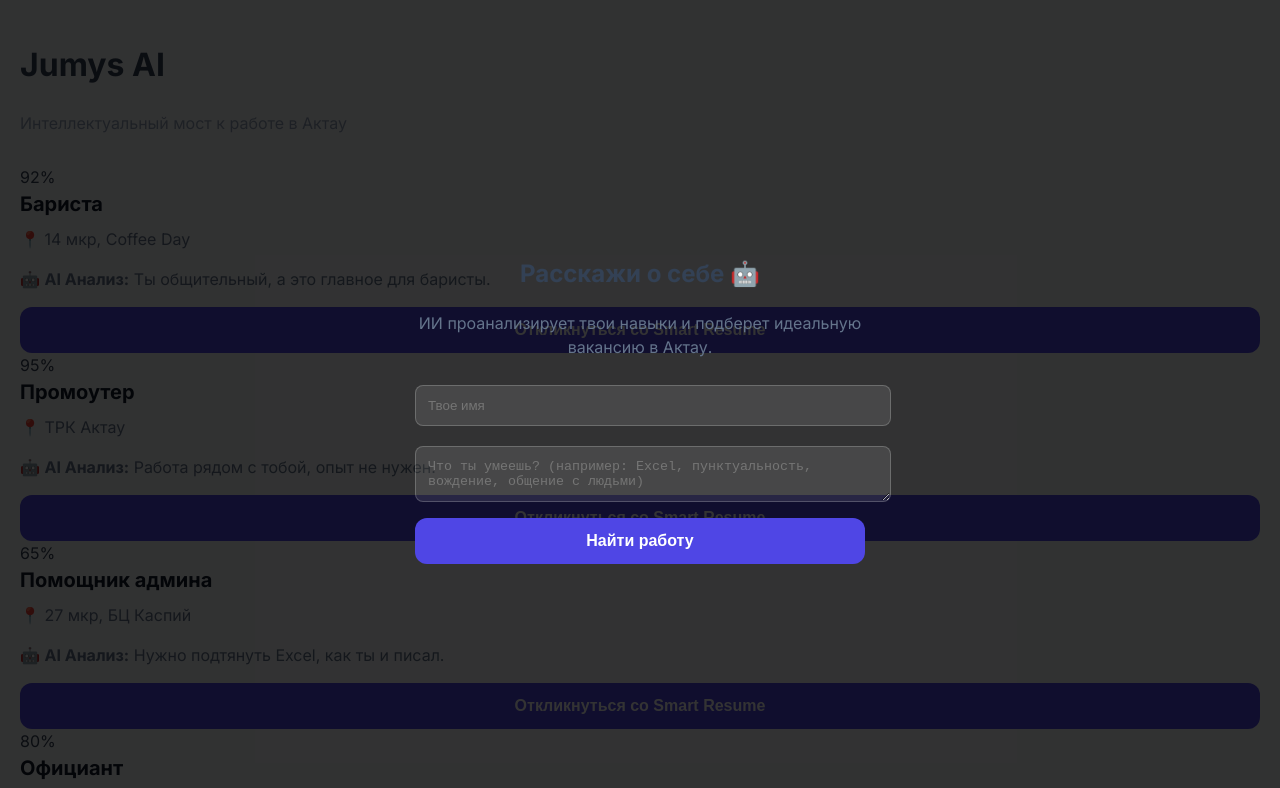
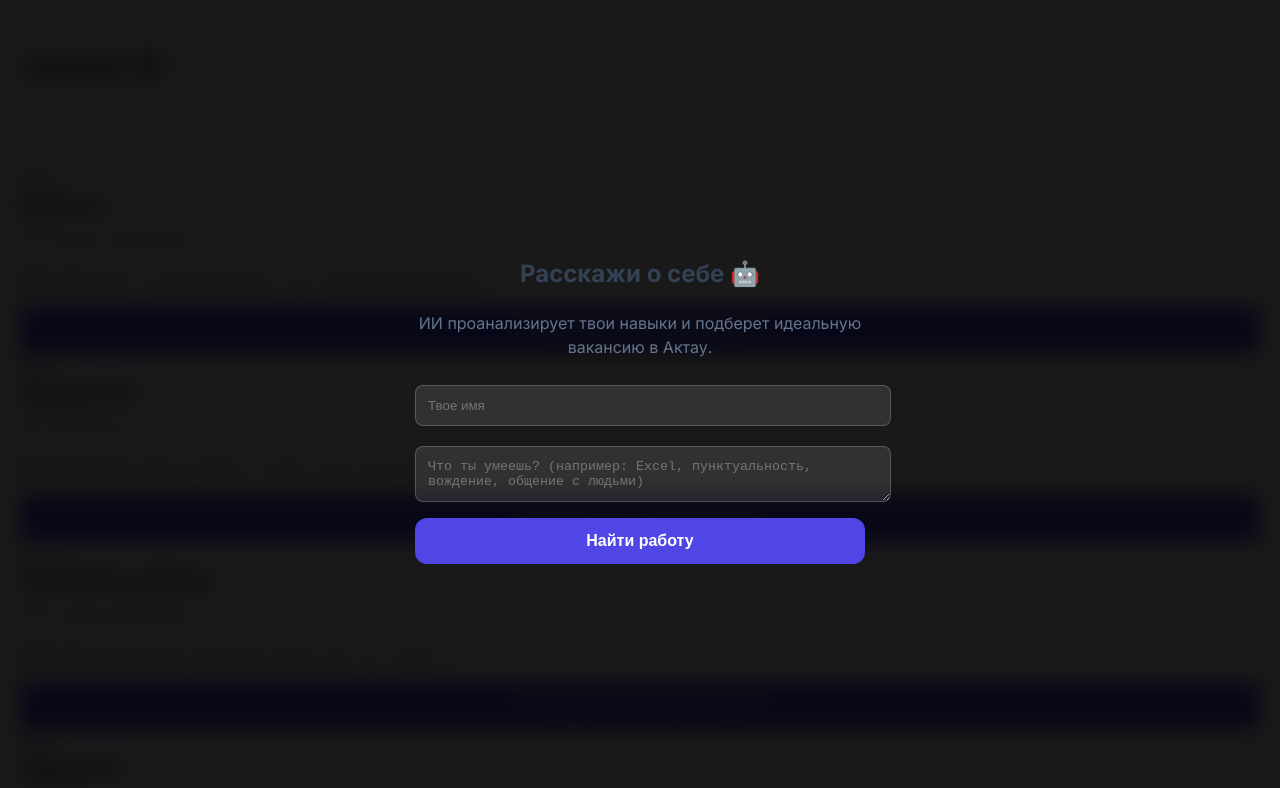
Before and after one commit to y21-code/jumys-ai, a website: page index.html in a window 1280 px wide. Shown: the top 788 px of the page. Drawn offline with Linux system fonts and the light colour scheme.

Commit message:
Enhance modal styles and add backdrop filter
Updated modal styles for improved visibility and interaction.

```diff
--- a/style.css
+++ b/style.css
@@ -105,14 +105,22 @@
 }
 /* Добавь это к предыдущему CSS */
 .modal {
-    display: none;
+    display: none; /* Скрыто по умолчанию */
     position: fixed;
-    top: 0; left: 0; width: 100%; height: 100%;
-    background: rgba(0,0,0,0.8);
-    z-index: 1000;
+    top: 0; left: 0;
+    width: 100%; height: 100%;
+    background: rgba(0,0,0,0.9); /* Сделаем фон чуть темнее для акцента */
+    z-index: 9999; /* Чтобы точно было поверх всего */
     justify-content: center;
     align-items: center;
+    backdrop-filter: blur(10px);
 }
+
+/* Добавь это, чтобы кнопки на сайте были кликабельны, когда модалка закрыта */
+body.modal-open {
+    overflow: hidden;
+}
+
 
 .modal-content {
     padding: 40px;
```
